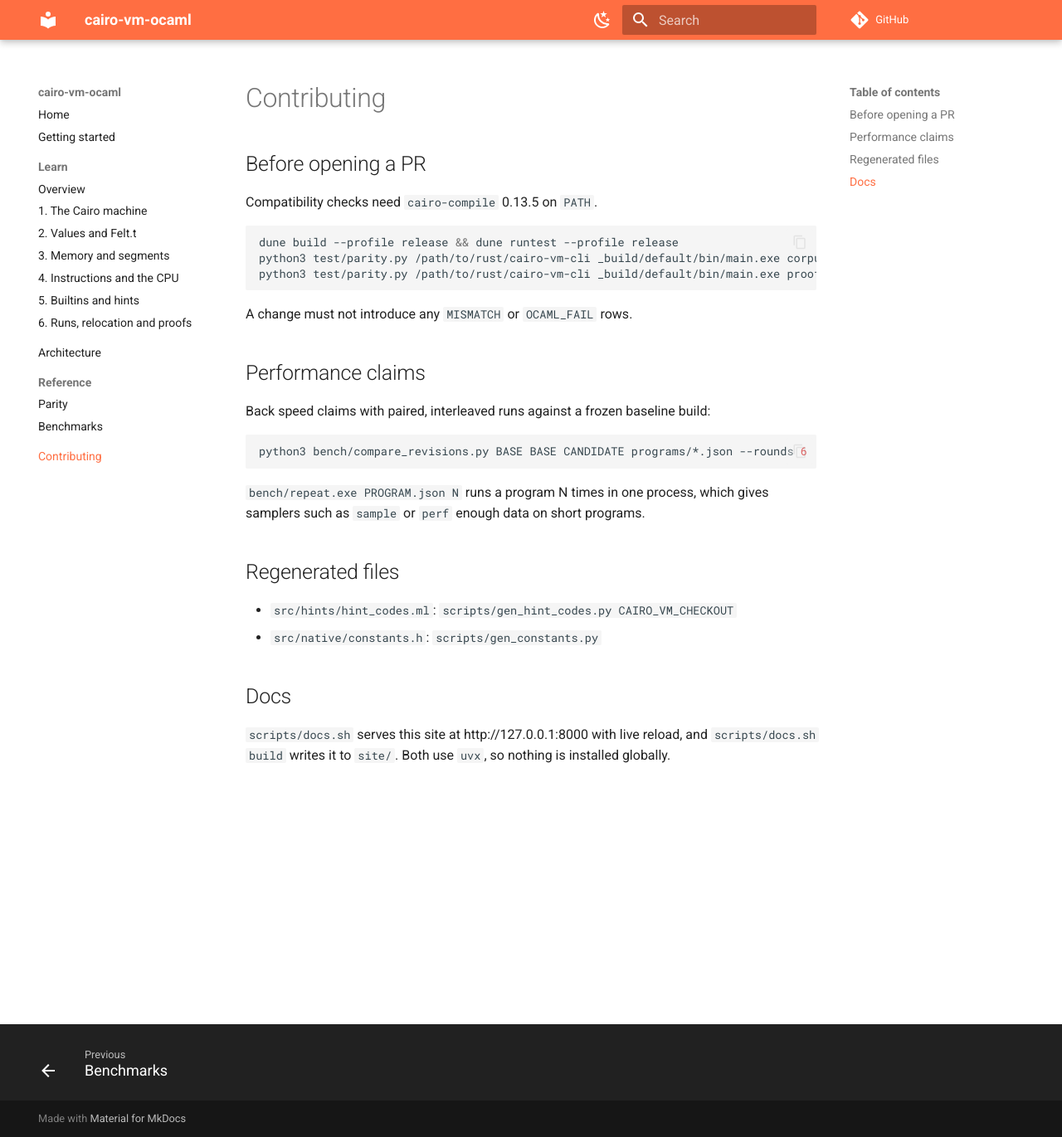
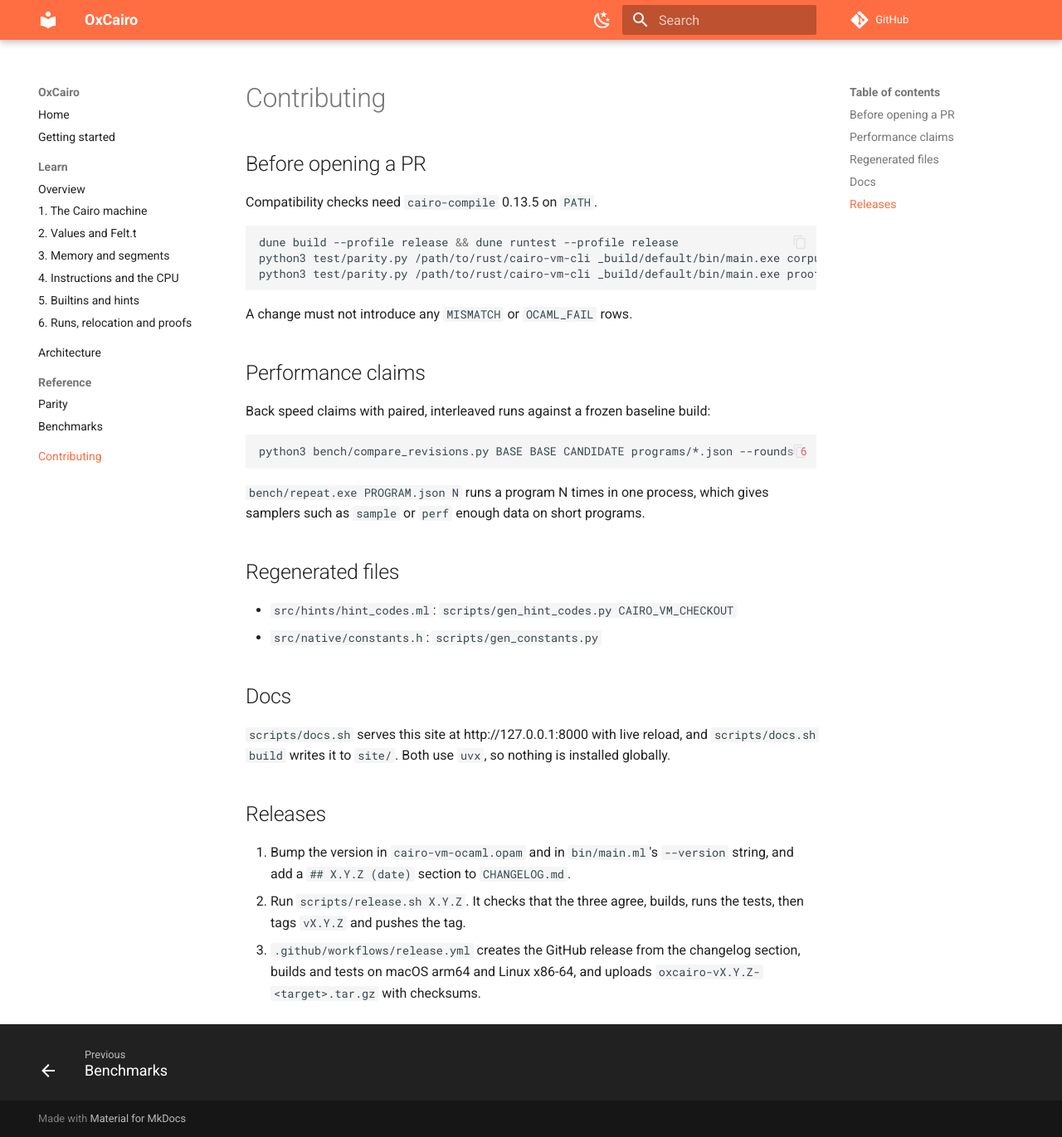
Before and after one commit to teddyjfpender/cairo-vm-ocaml, an MkDocs documentation site: the page built from docs/contributing.md, in a window 1280 px wide and 1371 px high. Shown: the whole window at 83% size. Built offline with MkDocs 1.6.1 and Material for MkDocs 9.7.7, drawn with Linux system fonts in a browser that asks for light colours; comment, search, counter and statistics services are not loaded.

Commit message:
OxCairo 0.1.0: name, release workflow, changelog
- README, docs and site renamed to OxCairo; logo slot kept for an original design.
- Version 0.1.0 in the opam file and --version (still cairo-vm-cli 4.0.0 compatible).
- scripts/release.sh checks version/changelog/build/tests and pushes the tag;
  .github/workflows/release.yml builds and tests on macOS arm64 and Linux x86-64
  and publishes tarballs with checksums to the GitHub release.

Co-Authored-By: Claude Opus 5.5 <noreply@anthropic.com>

````diff
--- a/docs/contributing.md
+++ b/docs/contributing.md
@@ -32,3 +32,13 @@ such as `sample` or `perf` enough data on short programs.
 
 `scripts/docs.sh` serves this site at http://127.0.0.1:8000 with live reload, and
 `scripts/docs.sh build` writes it to `site/`. Both use `uvx`, so nothing is installed globally.
+
+## Releases
+
+1. Bump the version in `cairo-vm-ocaml.opam` and in `bin/main.ml`'s `--version` string, and add a
+   `## X.Y.Z (date)` section to `CHANGELOG.md`.
+2. Run `scripts/release.sh X.Y.Z`. It checks that the three agree, builds, runs the tests, then
+   tags `vX.Y.Z` and pushes the tag.
+3. `.github/workflows/release.yml` creates the GitHub release from the changelog section, builds
+   and tests on macOS arm64 and Linux x86-64, and uploads `oxcairo-vX.Y.Z-<target>.tar.gz`
+   with checksums.
--- a/docs/getting-started.md
+++ b/docs/getting-started.md
@@ -11,7 +11,7 @@ opam install dune zarith yojson
 dune build --profile release
 ```
 
-`opam install .` installs the binary as both `cairo-vm-ocaml` and `cairo-vm-cli`, so scripts that
+`opam install .` installs OxCairo's binary as both `cairo-vm-ocaml` and `cairo-vm-cli`, so scripts that
 call `cairo-vm-cli` pick up this VM through `PATH`. Keep a Rust `cairo-vm-cli` in a separate
 directory if you want both.
 
--- a/mkdocs.yml
+++ b/mkdocs.yml
@@ -1,4 +1,4 @@
-site_name: cairo-vm-ocaml
+site_name: OxCairo
 site_description: A fast Cairo VM written in OCaml
 repo_url: https://github.com/teddyjfpender/cairo-vm-ocaml
 theme:
````
Also changed, not shown: CHANGELOG.md (added, +22 -0 lines), README.md (+4 -4 lines), assets/README.md (+1 -1 lines), docs/index.md (+2 -2 lines), 4 other files.
